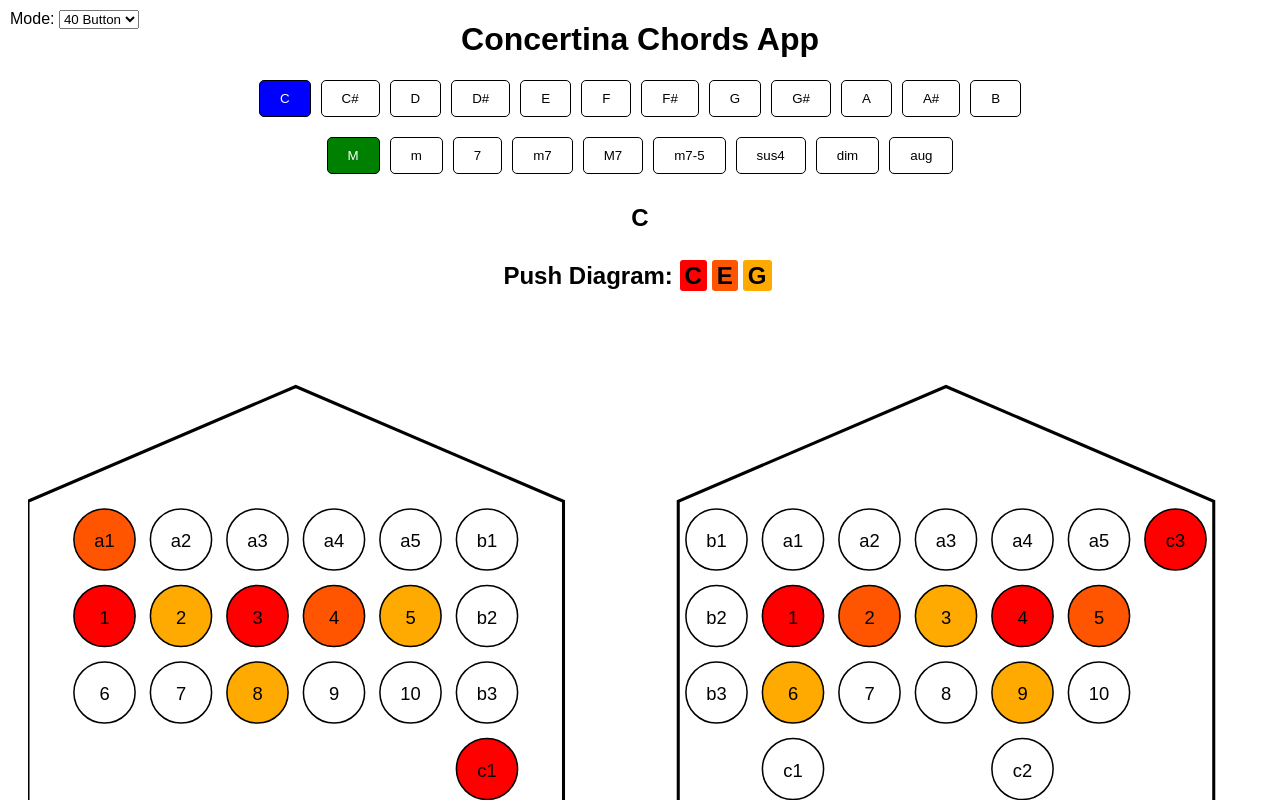
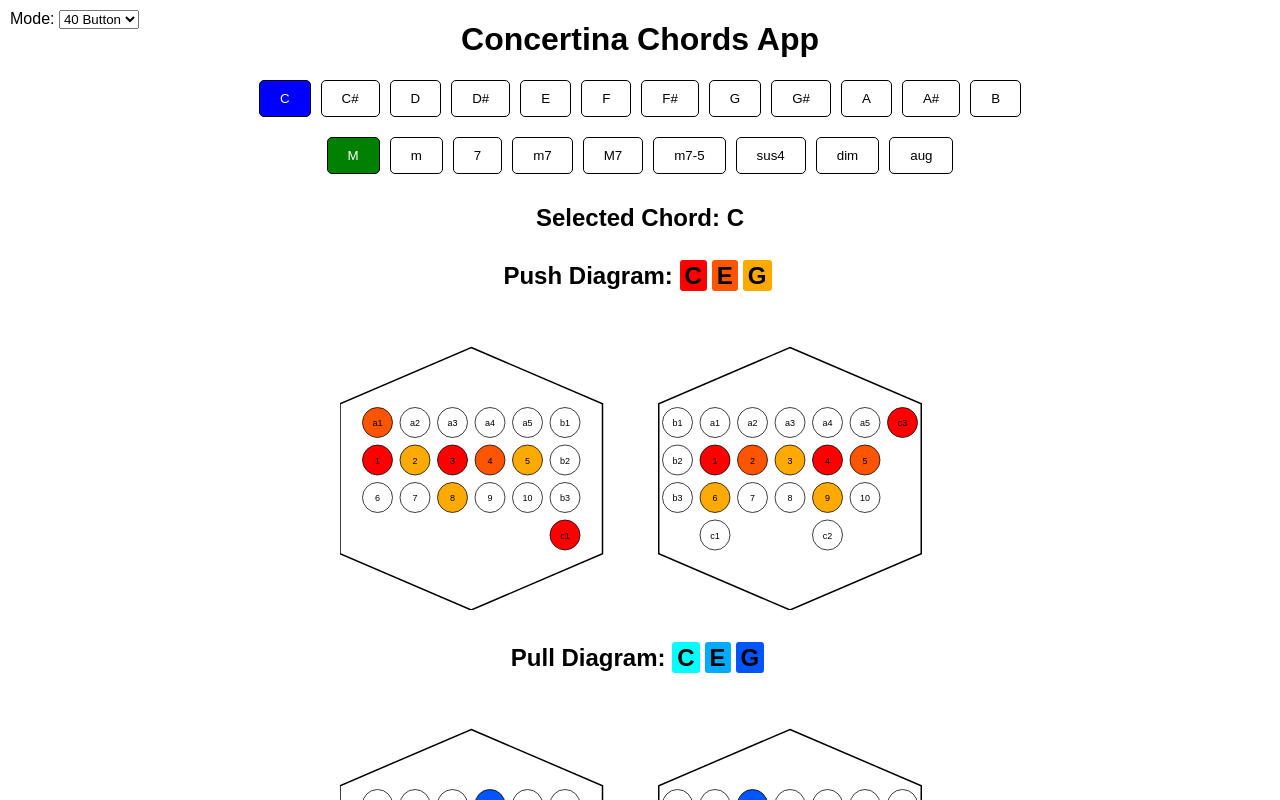
Before and after one commit to tamamachi/concertina-chords-app, a React (Create React App) app: page / in a window 1280 px wide. Shown: the top 800 px of the page. Built offline with nearby package versions, Linux system fonts and the light colour scheme.

Commit message:
UI微調整

```diff
--- a/src/App.js
+++ b/src/App.js
@@ -45,7 +45,7 @@ function App() {
                 onChordClick={setSelectedChord}
             />
             <div style={{ marginTop: '30px', textAlign: 'center', fontSize: '24px', fontWeight: 'bold' }}>
-                {chordKey}
+                Selected Chord: {chordKey}
             </div>
             <div style={{ marginTop: '30px', textAlign: 'center' }}>
                 <h2>
@@ -67,10 +67,12 @@ function App() {
                           ))
                         : 'Not Playable'}
                 </h2>
+                <div style={{ maxWidth: '600px', width: '90%', margin: '0 auto' }}>
                     <KeyboardDiagram
                         leftButtonColors={isPushPlayable ? pushLeftColors : {}}
                         rightButtonColors={isPushPlayable ? pushRightColors : {}}
                     />
+                </div>
             </div>
             <div style={{ marginTop: '30px', textAlign: 'center' }}>
                 <h2>
@@ -92,12 +94,14 @@ function App() {
                           ))
                         : 'Not Playable'}
                 </h2>
+                <div style={{ maxWidth: '600px', width: '90%', margin: '0 auto' }}>
                     <KeyboardDiagram
                         leftButtonColors={isPullPlayable ? pullLeftColors : {}}
                         rightButtonColors={isPullPlayable ? pullRightColors : {}}
                     />
                 </div>
             </div>
+        </div>
     );
 }
 
--- a/src/styles/App.css
+++ b/src/styles/App.css
@@ -14,3 +14,8 @@
         margin: 10px; /* Reduce margin for smaller screens */
     }
 }
+
+svg {
+    max-width: 100%; /* Ensure SVG scales down on smaller screens */
+    height: auto; /* Maintain aspect ratio */
+}
```
Lines whose indentation alone changed are shown as unchanged.
